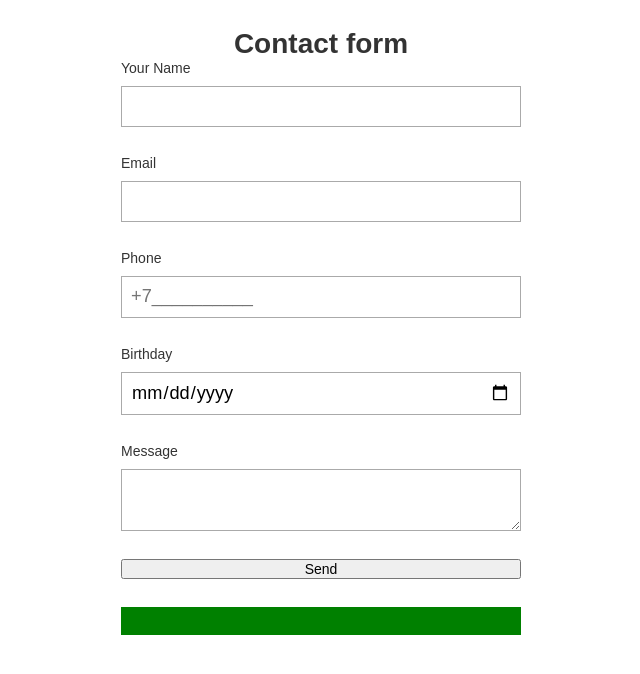
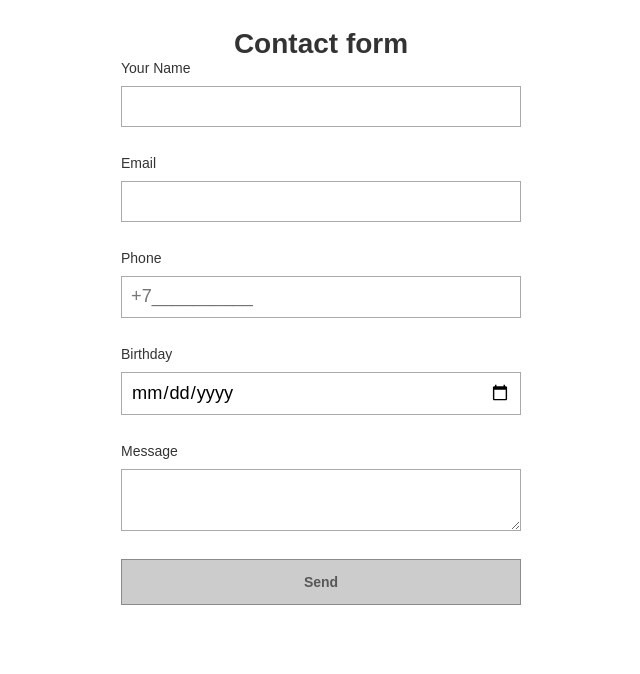
Before and after one commit to choco-cat/contactform, a React (Create React App) app: page / in a window 1280 px wide. Shown: the top 674 px of the page, without its empty margins (319-959 px from the left). Built offline with nearby package versions, Linux system fonts and the light colour scheme; no server answers.

Commit message:
feat: message of server response

```diff
--- a/src/components/Form/form.module.scss
+++ b/src/components/Form/form.module.scss
@@ -31,8 +31,26 @@
 
   &__message {
     background: green;
-    padding: 1em;
+    line-height: 3.2em;
     text-align: center;
     color: #ffffff;
   }
+
+  &__button {
+    cursor: pointer;
+    text-decoration: none;
+    display: inline-block;
+    padding: 1em;
+    position: relative;
+    color: #585858;
+    border: 1px solid rgb(138 138 138);
+    background: #cccccc;
+    font-weight: 600;
+    white-space: nowrap;
+    min-width: 6em;
+
+    &:hover {
+      background: #aaaaaa;
+    }
+  }
 }
--- a/src/components/Form/index.tsx
+++ b/src/components/Form/index.tsx
@@ -29,6 +29,9 @@ const ContactForm: React.FC = () => {
   const { name, email, phone, birthday, message } = user;
   const [isLoading, setIsLoading] = useState(false);
   const handleSubmit = async () => {
+    if (isLoading) {
+      return;
+    }
     setStatusMessage("");
     setUser(validationAllFields(user));
     if (
@@ -146,6 +149,7 @@ const ContactForm: React.FC = () => {
         <input
           type="button"
           value="Send"
+          className={cl.form__button}
           disabled={isLoading}
           onClick={handleSubmit}
         />
```
